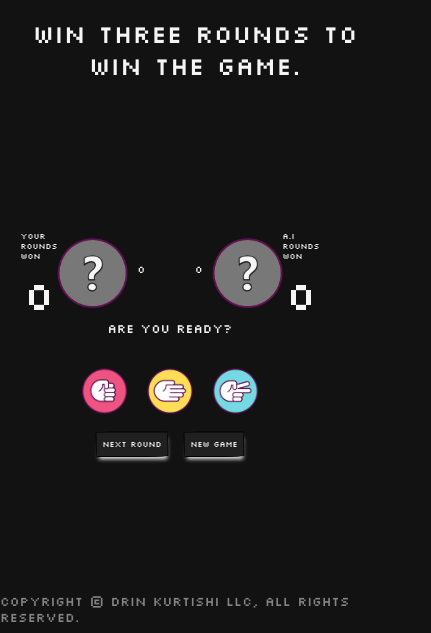
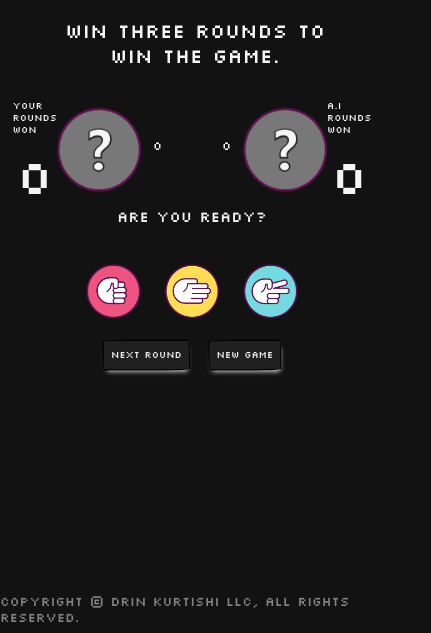
Before and after one commit to DrinKurtishi/rock-paper-scissors, a plain HTML site: page index.html in a window 390 px wide. Shown: the part 211-844 px from the top of the page, 431 px wide, since content can reach past the window. Drawn offline with Linux system fonts and the light colour scheme.

Commit message:
Scaled everything for mobile

```diff
--- a/styles.css
+++ b/styles.css
@@ -250,9 +250,6 @@
     .typewriter, .subsubtext, .subtext{
         text-align: center;
     }
-    .Mid-section{
-        scale: 0.5;
-    }
     .User-rounds{
         padding-left: 0px;
     }
@@ -260,7 +257,16 @@
         display: flex;
         flex-direction: column;
         align-items: center;
-        align-content: flex-start;
+        justify-content: center;
+    }
+    .Subtext{
+        scale: 0.8;
+    }
+    .Mid-section{
+        margin-top: -110px;
+        scale: 0.6;
+        padding-left: 90px;
+
     }
 
 
```
